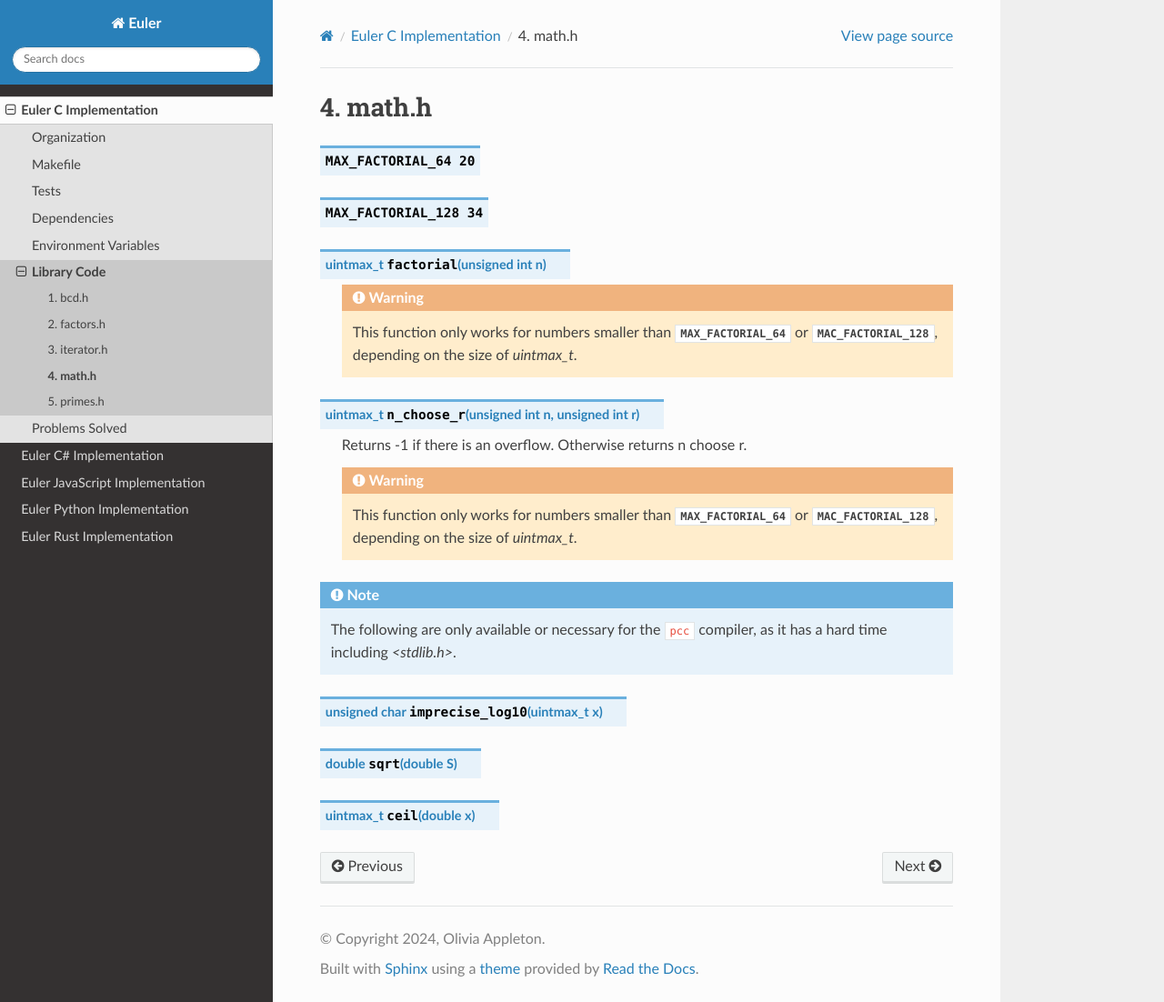
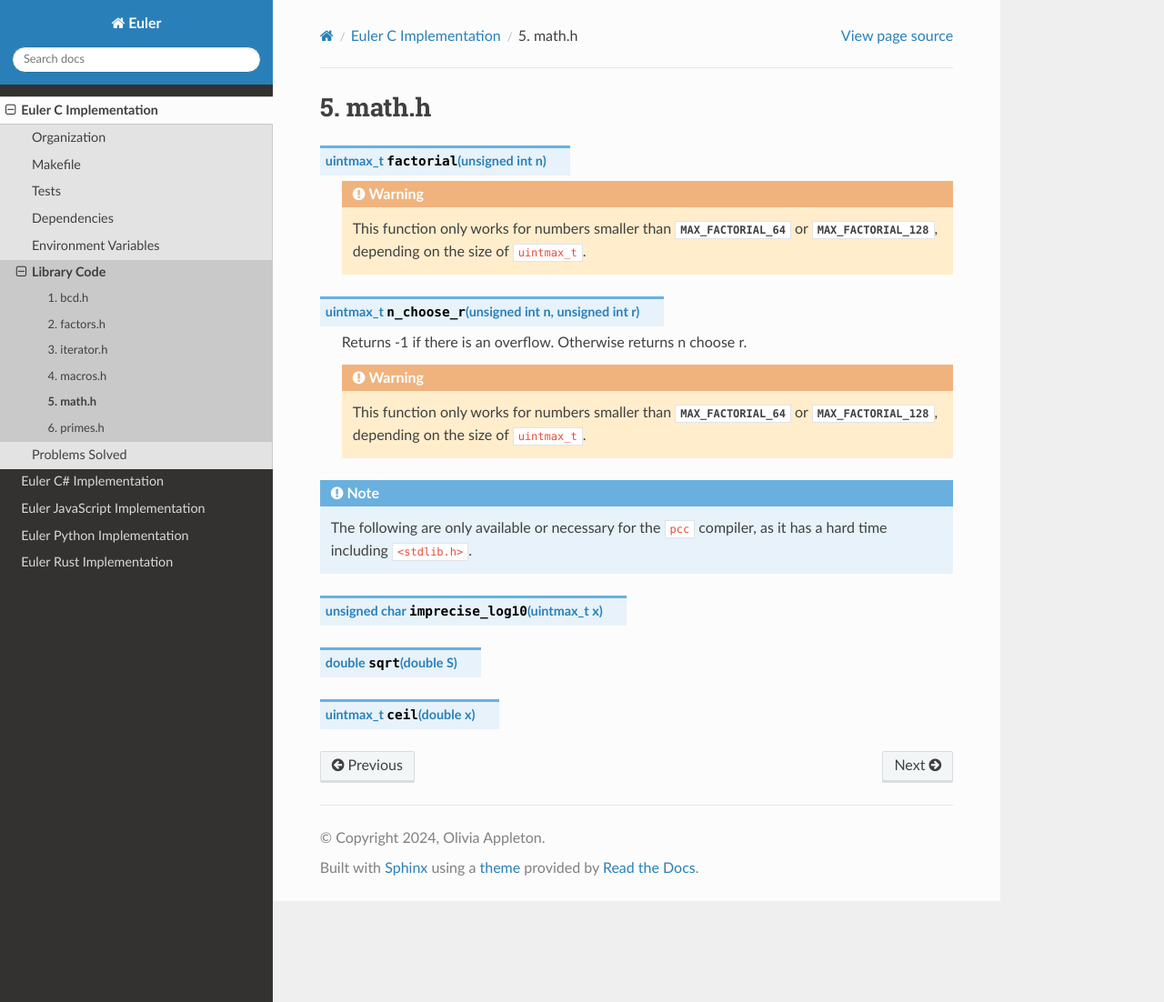
Before and after one commit to LivInTheLookingGlass/Euler, a Sphinx documentation site: the page built from docs/c/math.rst, in a window 1280 px wide and 1102 px high. Shown: the whole window at 91% size. Built offline with Sphinx 7.4.7 and the Read the Docs theme 2.0.0, drawn with Linux system fonts in a browser that asks for light colours; pages that are not in the unit, such as notebooks, are missing from menus.

Commit message:
Add macros documentation

```diff
--- a/docs/c/math.rst
+++ b/docs/c/math.rst
@@ -2,18 +2,14 @@
 ======
 
 .. c:namespace-push:: math
-
-.. c:macro:: MAX_FACTORIAL_64 20
-
-.. c:macro:: MAX_FACTORIAL_128 34
 
 .. c:function:: uintmax_t factorial(unsigned int n)
 
     .. warning::
 
         This function only works for numbers smaller than
-        :c:macro:`MAX_FACTORIAL_64` or :c:macro:`MAC_FACTORIAL_128`,
-        depending on the size of `uintmax_t`.
+        :c:macro:`MAX_FACTORIAL_64` or :c:macro:`MAX_FACTORIAL_128`,
+        depending on the size of ``uintmax_t``.
 
 .. c:function:: uintmax_t n_choose_r(unsigned int n, unsigned int r)
 
@@ -22,13 +18,13 @@
     .. warning::
 
         This function only works for numbers smaller than
-        :c:macro:`MAX_FACTORIAL_64` or :c:macro:`MAC_FACTORIAL_128`,
-        depending on the size of `uintmax_t`.
+        :c:macro:`MAX_FACTORIAL_64` or :c:macro:`MAX_FACTORIAL_128`,
+        depending on the size of ``uintmax_t``.
 
 .. note::
 
     The following are only available or necessary for the ``pcc`` compiler, as it has
-    a hard time including `<stdlib.h>`.
+    a hard time including ``<stdlib.h>``.
 
 .. c:function:: unsigned char imprecise_log10(uintmax_t x)
 
```
Also changed, not shown: docs/c/macros.rst (added, +60 -0 lines).
